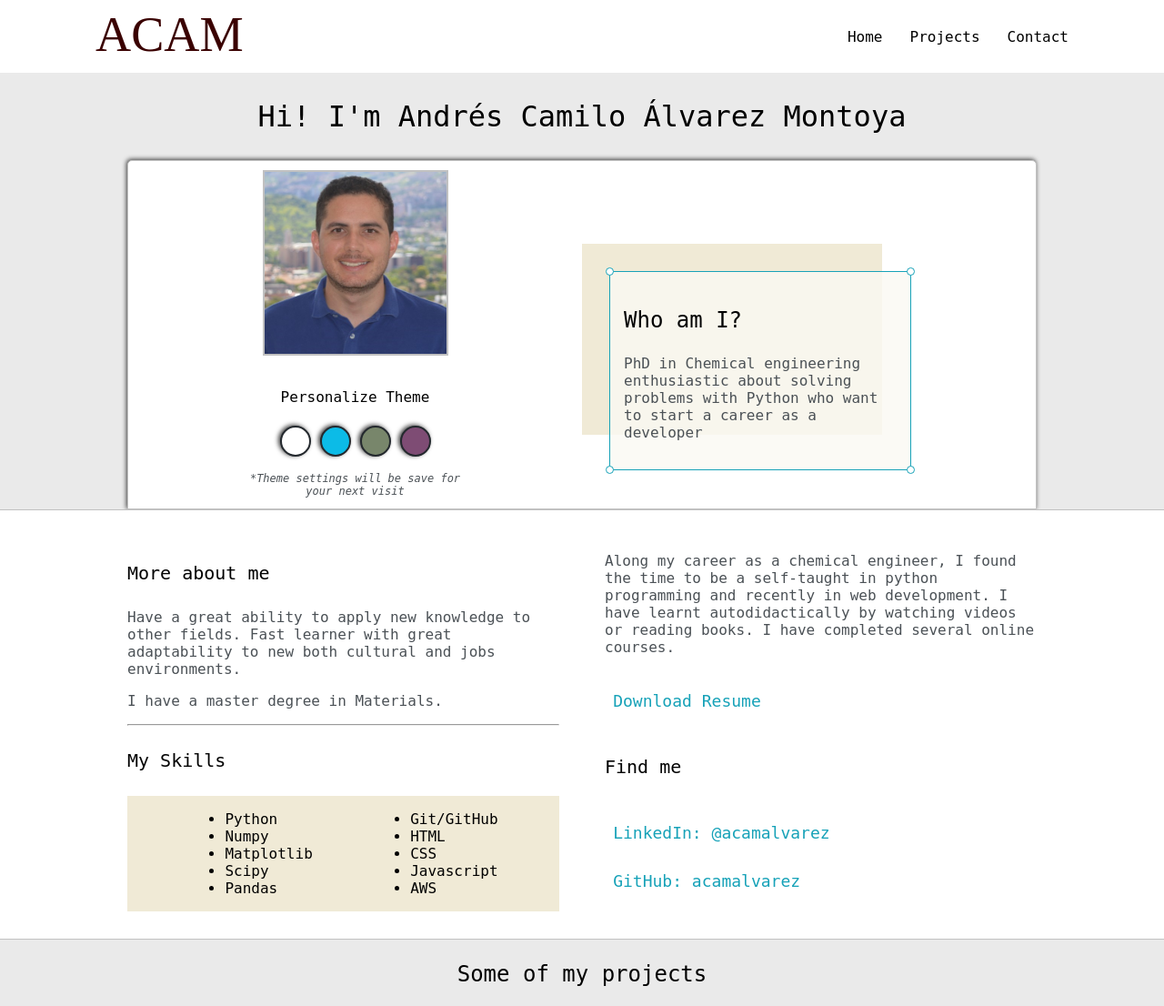
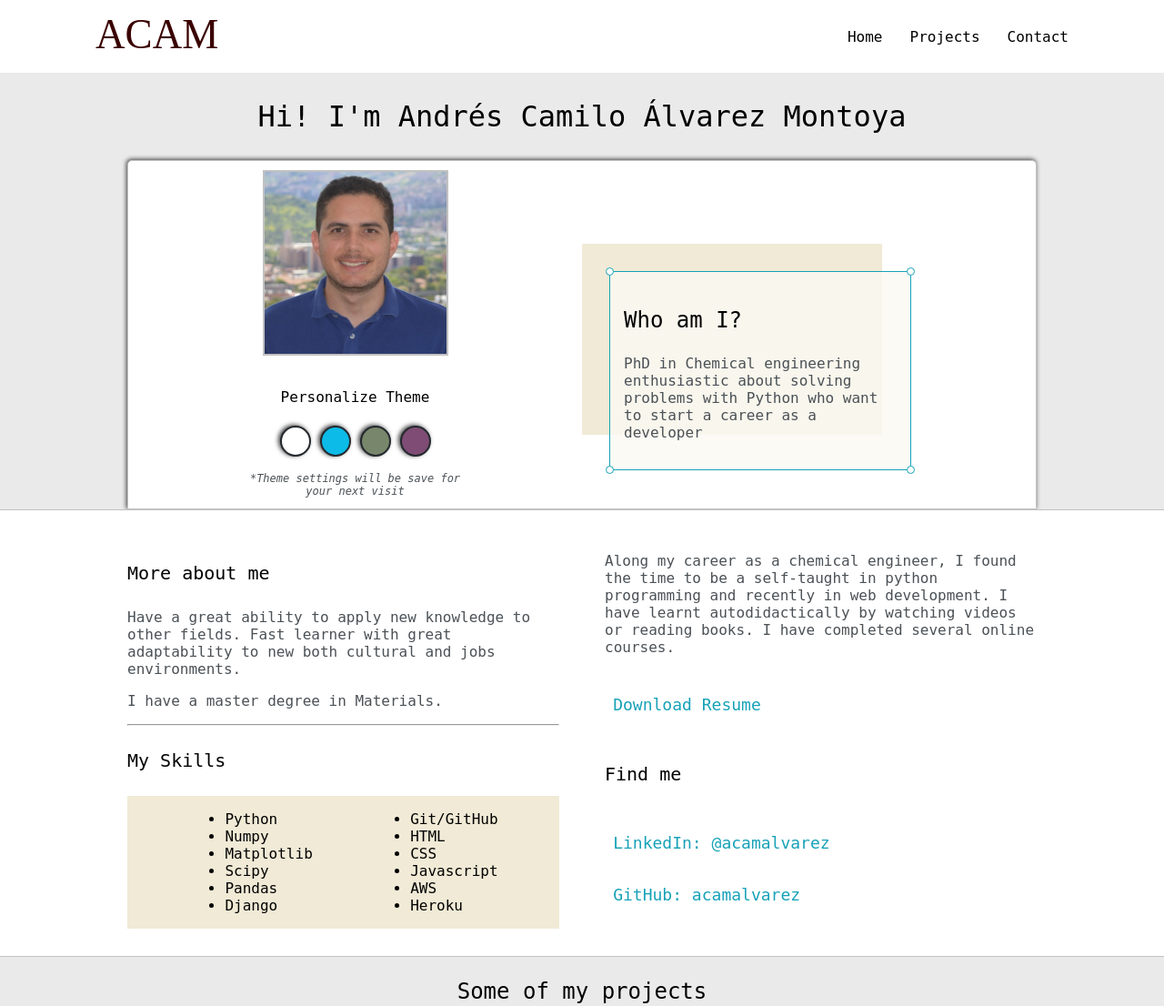
Before and after one commit to acamalvarez/acam-portfolio, a Django app: page / in a window 1280 px wide. Shown: the top 1106 px of the page at 91% size. Run offline with Django 3.2, Linux system fonts and the light colour scheme.

Commit message:
changing resume.pdf

```diff
--- a/home/templates/home/index.html
+++ b/home/templates/home/index.html
@@ -67,6 +67,7 @@
                         <li>Matplotlib</li>
                         <li>Scipy</li>
                         <li>Pandas</li>
+                        <li>Django</li>
                     </ul>
                     <ul>
                         <li>Git/GitHub</li>
@@ -74,6 +75,7 @@
                         <li>CSS</li>
                         <li>Javascript</li>
                         <li>AWS</li>
+                        <li>Heroku</li>
                     </ul>
                 </div>
             </div>
--- a/static/css/default.css
+++ b/static/css/default.css
@@ -62,7 +62,7 @@ a {
 }
 
 .acam-img {
-    width: auto;
+    width: 9em;
 }
 
 .navbar ul {
@@ -91,6 +91,7 @@ a {
     overflow: auto;
     padding: 0 40px;
 }
+
 
 .flex {
     display: flex;
```
Also changed, not shown: 1 other file.
